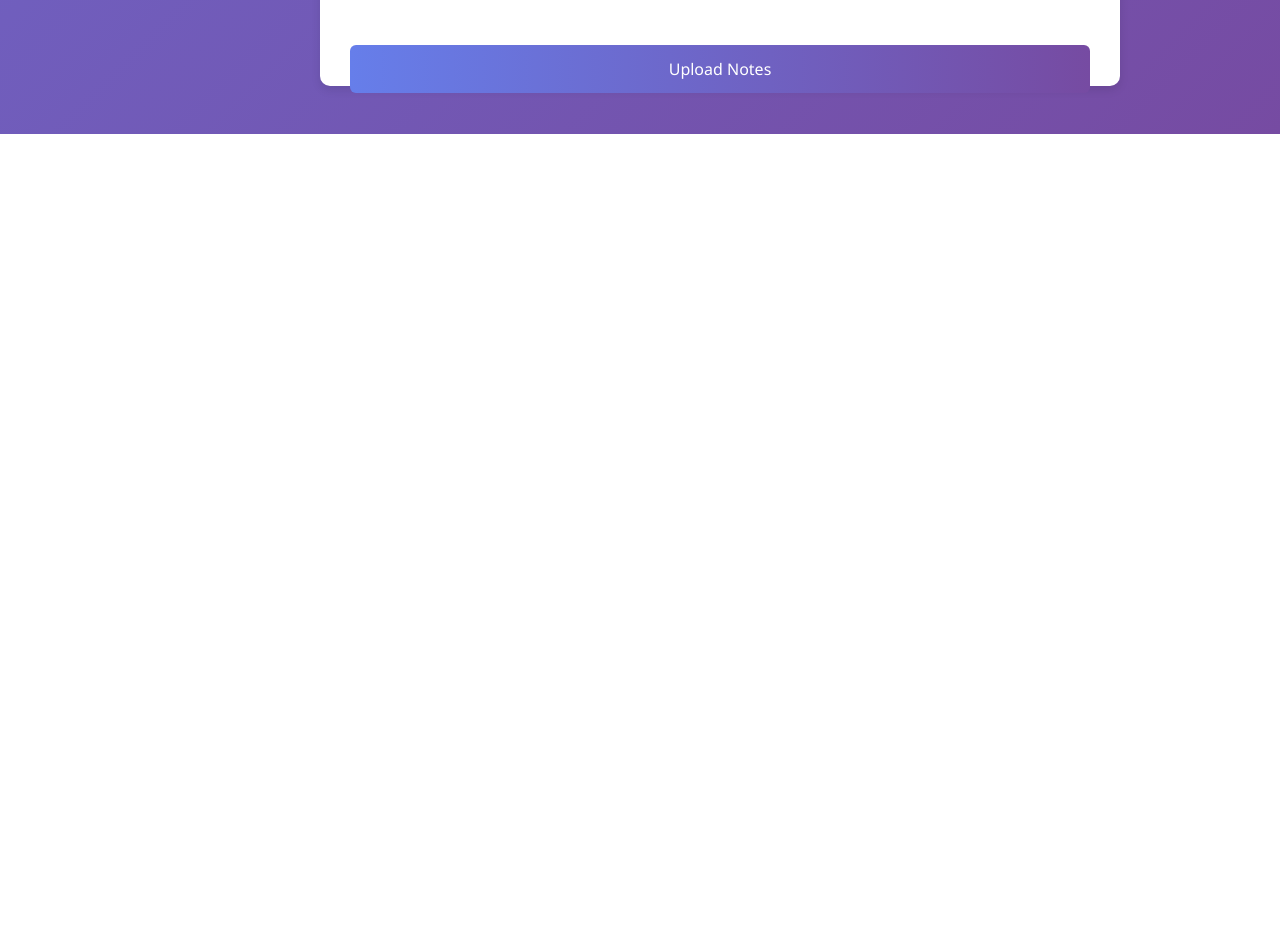
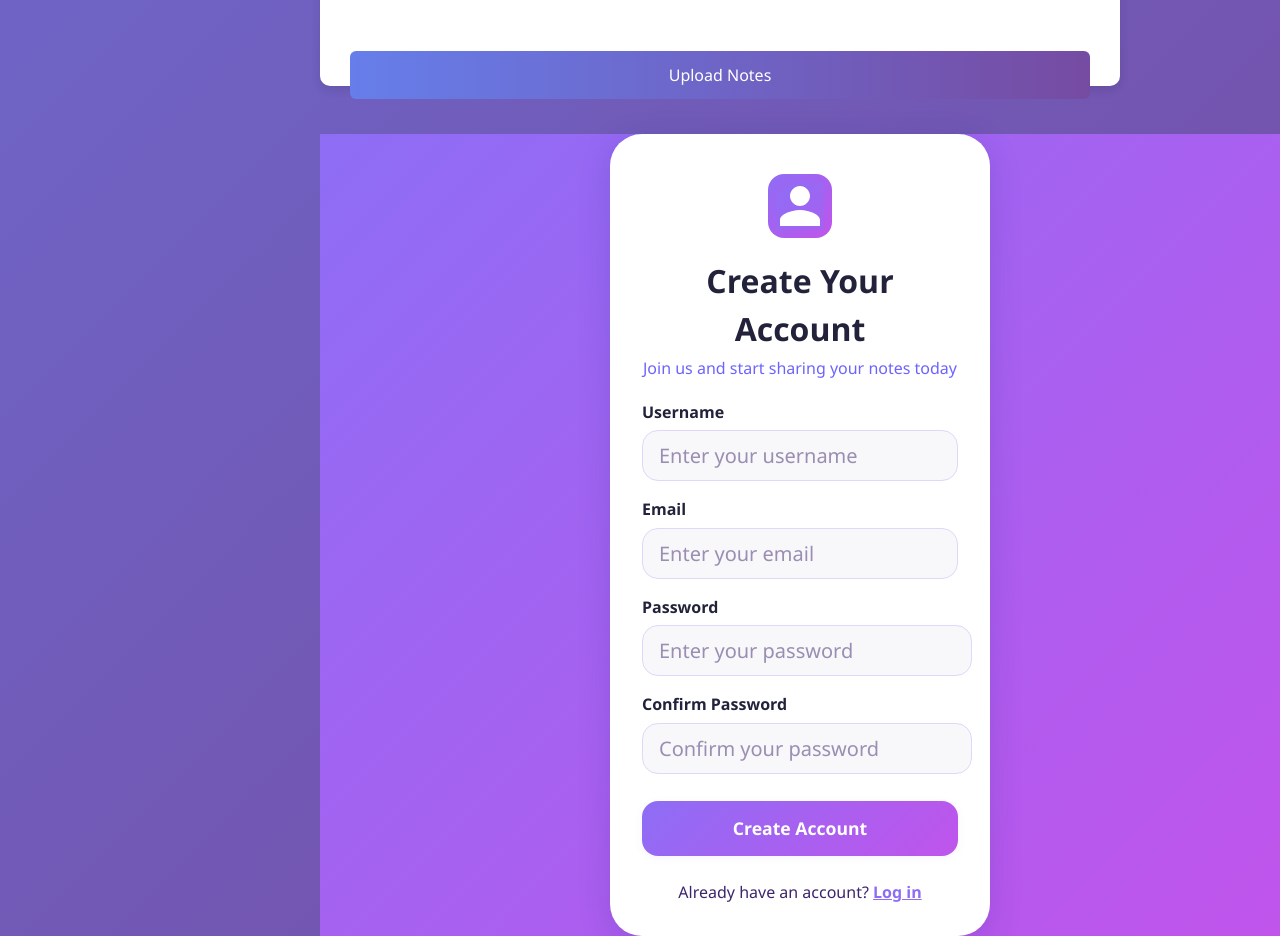
Before and after one commit to rxiddhi/NotesShaaring-Platform, a React (Vite) app in the folder frontend/: page / in a window 1280 px wide. Shown: the part 2300-3236 px from the top of the page. Before the commit the page ends 2434 px from the top, so only its background shows below. Built offline with nearby package versions, Linux system fonts and the light colour scheme.

Commit message:
Add responsive Sign Up Page with validation

```diff
--- a/frontend/src/App.jsx
+++ b/frontend/src/App.jsx
@@ -1,5 +1,7 @@
 import React from 'react'
 import Login from './Login'
+import SignUp from './components/SignUp';
+
 
 import NotesBrowsingPage from './NotesBrowsingPage'
 import NotesUploadPage from './components/NotesUploadPage'
@@ -18,6 +20,8 @@ function App() {
     <Login/>
     <NotesBrowsingPage/>
     <NotesUploadPage/>
+    <SignUp />
+
     {/* <NoteCard/>
     <NotesGrid/>
     <NotesHeader/>
--- /dev/null
+++ b/frontend/src/components/SignUp.css
@@ -0,0 +1,174 @@
+.signup-container {
+  min-height: 100vh;
+  display: flex;
+  align-items: center;
+  justify-content: center;
+  background: linear-gradient(135deg, #8e6df5 0%, #c054eb 100%);
+}
+
+.signup-card {
+  background: #fff;
+  padding: 2.5rem 2rem 2rem 2rem;
+  border-radius: 2rem;
+  box-shadow: 0 8px 32px 0 rgba(31, 38, 135, 0.18);
+  max-width: 380px;
+  width: 100%;
+  display: flex;
+  flex-direction: column;
+  align-items: center;
+}
+
+.signup-avatar {
+  display: flex;
+  justify-content: center;
+  align-items: center;
+  margin-bottom: 1.2rem;
+}
+.signup-avatar-icon {
+  width: 64px;
+  height: 64px;
+  display: flex;
+  align-items: center;
+  justify-content: center;
+  border-radius: 1rem;
+  background: linear-gradient(135deg, #8e6df5 0%, #c054eb 100%);
+}
+
+.signup-title {
+  margin: 0;
+  color: #22223b;
+  font-size: 2rem;
+  font-weight: 700;
+  text-align: center;
+  margin-bottom: 0.2rem;
+}
+
+.signup-subtitle {
+  color: #6c63ff;
+  font-size: 1rem;
+  margin-bottom: 1.2rem;
+  text-align: center;
+  font-weight: 500;
+}
+
+.signup-form {
+  width: 100%;
+  display: flex;
+  flex-direction: column;
+  gap: 1rem;
+}
+
+.form-group {
+  width: 100%;
+  display: flex;
+  flex-direction: column;
+  gap: 0.2rem;
+}
+
+.signup-label {
+  font-size: 1rem;
+  font-weight: 600;
+  color: #22223b;
+  margin-bottom: 0.2rem;
+}
+
+.signup-form input[type="text"],
+.signup-form input[type="email"],
+.signup-form input[type="password"] {
+  background: #f8f8fa !important;
+  color: #3d246c !important;
+  border: 1.5px solid #e0d7fa;
+  border-radius: 1rem;
+  font-size: 1.25rem;
+  padding: 0.9rem 1rem;
+  height: 3.2rem;
+  transition: border 0.2s;
+  box-sizing: border-box;
+}
+.signup-form input[type="text"]:focus,
+.signup-form input[type="email"]:focus,
+.signup-form input[type="password"]:focus {
+  border: 1.5px solid #8e6df5;
+  outline: none;
+}
+input.error {
+  color: #d7263d;
+  border: 1.5px solid #d7263d;
+}
+
+.error-message {
+  color: #d7263d;
+  font-size: 0.85rem;
+  margin-top: 0.1rem;
+  margin-left: 0.2rem;
+}
+
+.relative {
+  position: relative;
+}
+.password-toggle-btn {
+  position: absolute;
+  right: 0.75rem;
+  top: 50%;
+  transform: translateY(-50%);
+  background: #ede9fe;
+  color: #5a4fcf;
+  border: none;
+  border-radius: 0.5rem;
+  padding: 0.2rem 0.7rem;
+  font-size: 0.95rem;
+  cursor: pointer;
+  transition: background 0.2s;
+}
+.password-toggle-btn:hover {
+  background: #d1c4e9;
+}
+
+.signup-gradient-btn {
+  width: 100%;
+  padding: 0.9rem;
+  background: linear-gradient(135deg, #8e6df5 0%, #c054eb 100%);
+  color: #fff;
+  border: none;
+  border-radius: 1rem;
+  font-size: 1.1rem;
+  font-weight: 600;
+  cursor: pointer;
+  margin-top: 0.7rem;
+  box-shadow: 0 2px 8px rgba(140, 109, 245, 0.08);
+  transition: background 0.2s, box-shadow 0.2s;
+}
+.signup-gradient-btn:hover {
+  background: linear-gradient(135deg, #7b5cd9 0%, #a86ae3 100%);
+  box-shadow: 0 4px 16px rgba(140, 109, 245, 0.13);
+}
+
+.signup-link {
+  margin-top: 1.5rem;
+  text-align: center;
+  font-size: 1rem;
+  color: #3d246c;
+  font-weight: 500;
+}
+.signup-link a {
+  color: #8e6df5;
+  text-decoration: underline;
+  font-weight: 600;
+  transition: color 0.2s;
+}
+.signup-link a:hover {
+  color: #c054eb;
+}
+
+@media (max-width: 480px) {
+  .signup-card {
+    padding: 1.2rem 0.5rem 1.5rem 0.5rem;
+    max-width: 98vw;
+  }
+  .signup-title {
+    font-size: 1.2rem;
+  }
+  .signup-subtitle {
+    font-size: 0.95rem;
+  }
+}
--- /dev/null
+++ b/frontend/src/components/SignUp.jsx
@@ -0,0 +1,167 @@
+import React, { useState } from 'react';
+import './SignUp.css';
+
+const SignUp = () => {
+  const [formData, setFormData] = useState({
+    username: '',
+    email: '',
+    password: '',
+    confirmPassword: ''
+  });
+
+  const [showPassword, setShowPassword] = useState(false);
+  const [showConfirmPassword, setShowConfirmPassword] = useState(false);
+  const [errors, setErrors] = useState({});
+
+  const handleChange = (e) => {
+    const { name, value } = e.target;
+    setFormData(prevState => ({
+      ...prevState,
+      [name]: value
+    }));
+
+    // Clear error when user starts typing
+    if (errors[name]) {
+      setErrors(prev => ({
+        ...prev,
+        [name]: ''
+      }));
+    }
+  };
+
+  const validateForm = () => {
+    const newErrors = {};
+
+    if (!formData.username.trim()) {
+      newErrors.username = 'Username is required';
+    } else if (formData.username.length < 3) {
+      newErrors.username = 'Username must be at least 3 characters';
+    }
+
+    if (!formData.email.trim()) {
+      newErrors.email = 'Email is required';
+    } else if (!/\S+@\S+\.\S+/.test(formData.email)) {
+      newErrors.email = 'Please enter a valid email';
+    }
+
+    if (!formData.password) {
+      newErrors.password = 'Password is required';
+    } else if (formData.password.length < 6) {
+      newErrors.password = 'Password must be at least 6 characters';
+    }
+
+    if (!formData.confirmPassword) {
+      newErrors.confirmPassword = 'Please confirm your password';
+    } else if (formData.password !== formData.confirmPassword) {
+      newErrors.confirmPassword = 'Passwords do not match';
+    }
+
+    return newErrors;
+  };
+
+  const handleSubmit = (e) => {
+    e.preventDefault();
+    const newErrors = validateForm();
+
+    if (Object.keys(newErrors).length === 0) {
+      // Add your signup logic here
+      console.log('Form submitted:', formData);
+    } else {
+      setErrors(newErrors);
+    }
+  };
+
+  return (
+    <div className="signup-container">
+      <div className="signup-card">
+        <div className="signup-avatar">
+          <div className="signup-avatar-icon">
+            <svg width="48" height="48" fill="none" viewBox="0 0 24 24">
+              <rect width="48" height="48" rx="12" fill="url(#avatar-gradient)"/>
+              <g>
+                <path fill="#fff" d="M12 12c2.7 0 5-2.3 5-5s-2.3-5-5-5-5 2.3-5 5 2.3 5 5 5zm0 2c-3.3 0-10 1.7-10 5v3h20v-3c0-3.3-6.7-5-10-5z"/>
+              </g>
+              <defs>
+                <linearGradient id="avatar-gradient" x1="0" y1="0" x2="48" y2="48" gradientUnits="userSpaceOnUse">
+                  <stop stopColor="#8e6df5"/>
+                  <stop offset="1" stopColor="#c054eb"/>
+                </linearGradient>
+              </defs>
+            </svg>
+          </div>
+        </div>
+        <h2 className="signup-title">Create Your Account</h2>
+        <p className="signup-subtitle">Join us and start sharing your notes today</p>
+        <form onSubmit={handleSubmit} className="signup-form">
+          <div className="form-group">
+            <label htmlFor="username" className="signup-label">Username</label>
+            <input
+              type="text"
+              id="username"
+              name="username"
+              placeholder="Enter your username"
+              value={formData.username}
+              onChange={handleChange}
+              className={errors.username ? 'error' : ''}
+              autoComplete="username"
+            />
+            {errors.username && <span className="error-message">{errors.username}</span>}
+          </div>
+          <div className="form-group">
+            <label htmlFor="email" className="signup-label">Email</label>
+            <input
+              type="email"
+              id="email"
+              name="email"
+              placeholder="Enter your email"
+              value={formData.email}
+              onChange={handleChange}
+              className={errors.email ? 'error' : ''}
+              autoComplete="email"
+            />
+            {errors.email && <span className="error-message">{errors.email}</span>}
+          </div>
+          <div className="form-group">
+            <label htmlFor="password" className="signup-label">Password</label>
+            <div className="relative">
+              <input
+                type="password"
+                id="password"
+                name="password"
+                placeholder="Enter your password"
+                value={formData.password}
+                onChange={handleChange}
+                className={errors.password ? 'error' : ''}
+                autoComplete="new-password"
+              />
+            </div>
+            {errors.password && <span className="error-message">{errors.password}</span>}
+          </div>
+          <div className="form-group">
+            <label htmlFor="confirmPassword" className="signup-label">Confirm Password</label>
+            <div className="relative">
+              <input
+                type="password"
+                id="confirmPassword"
+                name="confirmPassword"
+                placeholder="Confirm your password"
+                value={formData.confirmPassword}
+                onChange={handleChange}
+                className={errors.confirmPassword ? 'error' : ''}
+                autoComplete="new-password"
+              />
+            </div>
+            {errors.confirmPassword && <span className="error-message">{errors.confirmPassword}</span>}
+          </div>
+          <button type="submit" className="signup-gradient-btn">Create Account</button>
+        </form>
+        <p className="signup-link">
+          Already have an account?{' '}
+          <a href="/login">Log in</a>
+        </p>
+      </div>
+    </div>
+  );
+};
+
+export default SignUp;
```
